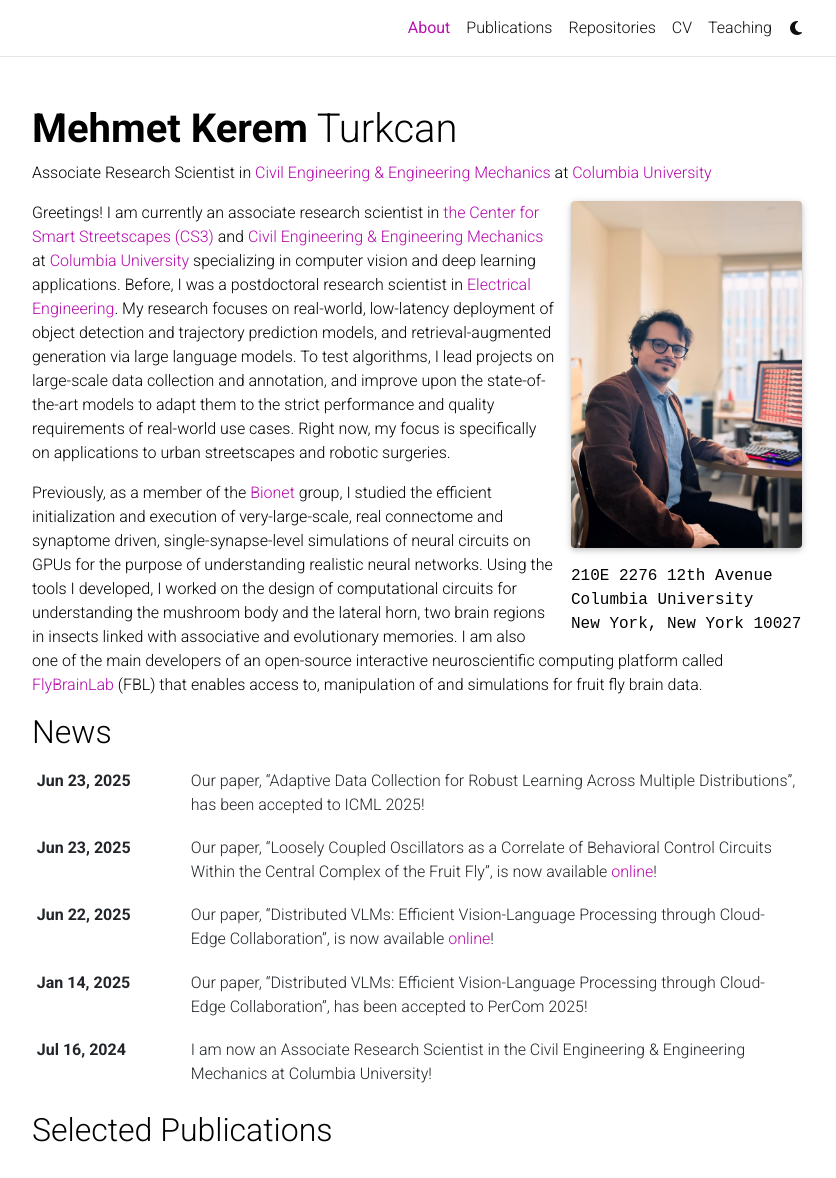
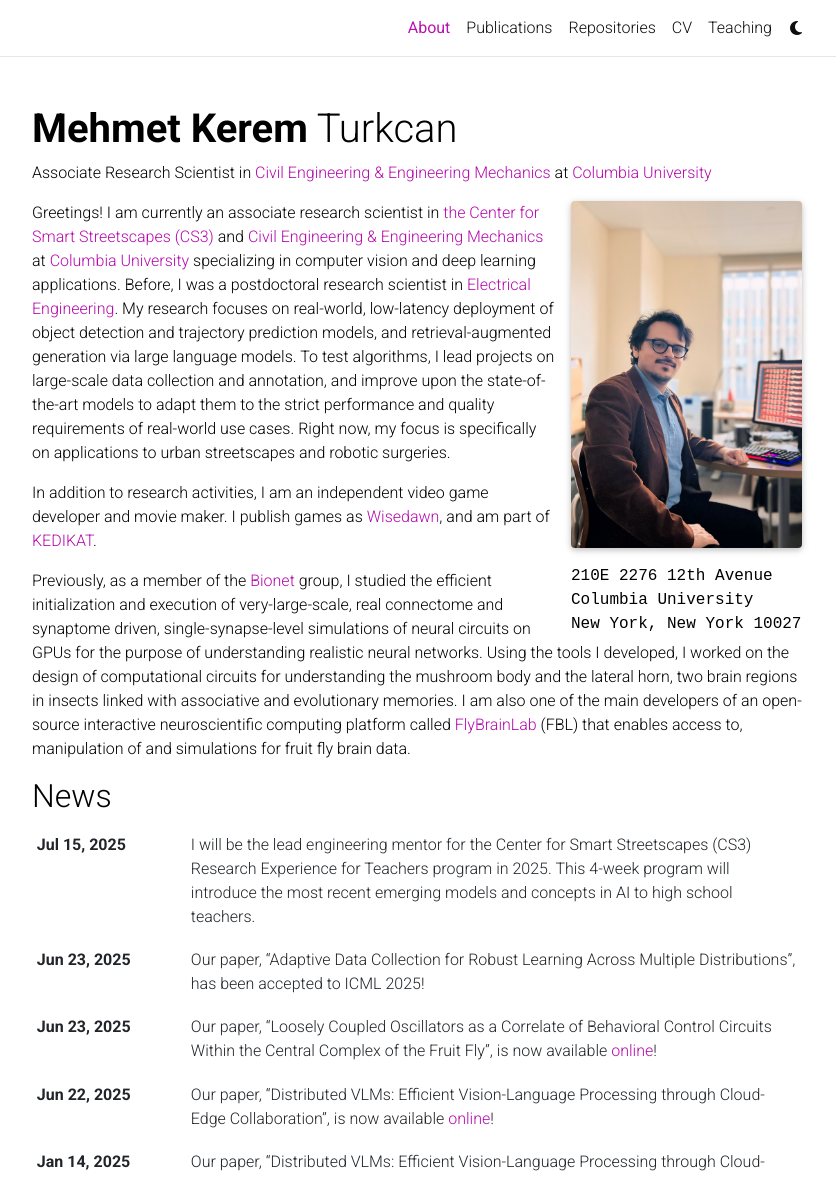
Before and after one commit to mkturkcan/mkturkcan.github.io, a Jekyll site: the page built from _pages/about.md, in a window 1280 px wide and 1400 px high, cut to the strip 0-1178 px from the top of the window. Shown: the whole strip, without its empty margins (223-1059 px from the left). Built offline with Jekyll 4.4.1, drawn with Linux system fonts in a browser that asks for light colours; full-size pictures stand in for the smaller copies a plugin makes; some web fonts are replaced; comment, search, counter and statistics services are not loaded; a style sheet for code colours, icons or effects is not loaded.

Commit message:
Update website

```diff
--- a/_pages/about.md
+++ b/_pages/about.md
@@ -23,4 +23,7 @@
 Greetings! I am currently an associate research scientist in <a href="https://cs3-erc.org/" target="_blank" rel="noopener noreferrer">the Center for Smart Streetscapes (CS3)</a> and <a href="https://www.civil.columbia.edu/" target="_blank" rel="noopener noreferrer">Civil Engineering & Engineering Mechanics</a> at <a href="http://www.columbia.edu/" target="_blank" rel="noopener noreferrer">Columbia University</a> specializing in computer vision and deep learning applications. Before, I was a postdoctoral research scientist in <a href="http://www.ee.columbia.edu/" target="_blank" rel="noopener noreferrer">Electrical Engineering</a>. My research focuses on real-world, low-latency deployment of object detection and trajectory prediction models, and retrieval-augmented generation via large language models. To test algorithms, I lead projects on large-scale data collection and annotation, and improve upon the state-of-the-art models to adapt them to the strict performance and quality requirements of real-world use cases. Right now, my focus is specifically on applications to urban streetscapes and robotic surgeries.
 
 
+In addition to research activities, I am an independent video game developer and movie maker. I publish games as <a href="https://wisedawn.itch.io/">Wisedawn</a>, and am part of <a href="https://www.youtube.com/@KEDIKAT">KEDIKAT</a>.
+
+
 Previously, as a member of the <a href="http://www.bionet.ee.columbia.edu/">Bionet</a> group, I studied the efficient initialization and execution of very-large-scale, real connectome and synaptome driven, single-synapse-level simulations of neural circuits on GPUs for the purpose of understanding realistic neural networks. Using the tools I developed, I worked on the design of computational circuits for understanding the mushroom body and the lateral horn, two brain regions in insects linked with associative and evolutionary memories. I am also one of the main developers of an open-source interactive neuroscientific computing platform called <a href="https://github.com/FlyBrainLab" target="_blank" rel="noopener noreferrer">FlyBrainLab</a> (FBL) that enables access to, manipulation of and simulations for fruit fly brain data.
```
Also changed, not shown: _news/announcement_13.md (added, +8 -0 lines).
